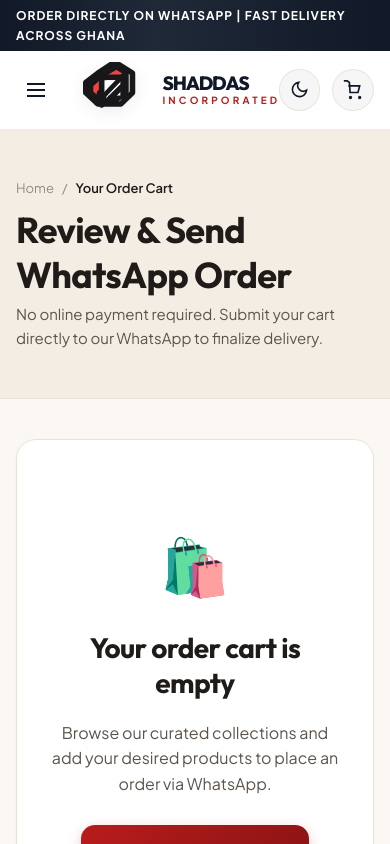
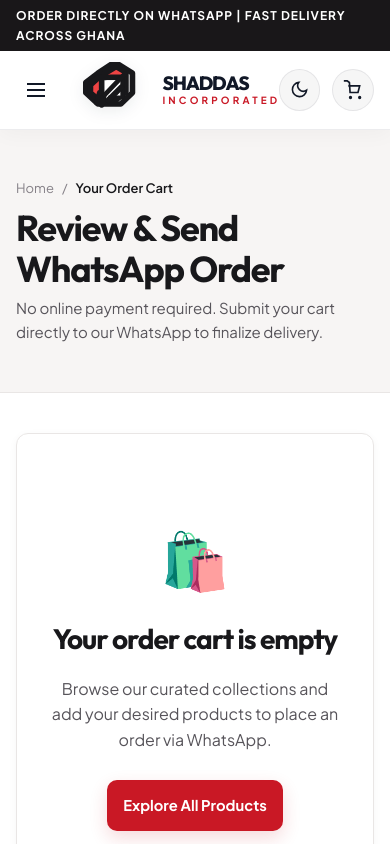
Before and after one commit to adjeiisaacagyare164/Shaddas, an Angular app in the folder frontend/: page /cart in a window 390 px wide. Shown: the top 844 px of the page. Built offline with nearby package versions, Linux system fonts and the light colour scheme.

Commit message:
Refresh Shaddas design tokens and responsive storefront styles

```diff
--- a/frontend/src/styles.css
+++ b/frontend/src/styles.css
@@ -1,422 +1,162 @@
-/* ==========================================================================
-  SHADDAS LUXURY DESIGN SYSTEM
-   Palette: Red + White + Cream Blend with Dark Mode Support
-   ========================================================================== */
+/* =====================================================================
+   SHADDAS — polished storefront system
+   Kept intentionally lightweight so every existing page and dashboard
+   continues to use the same tokens, routes, and shared components.
+   ===================================================================== */
+:root {
+  --color-primary-50: #fff1f1;
+  --color-primary-100: #ffe0e0;
+  --color-primary-200: #ffc7c7;
+  --color-primary-300: #ff9f9f;
+  --color-primary-400: #fa6666;
+  --color-primary-500: #e51d2a;
+  --color-primary-600: #c91825;
+  --color-primary-700: #a7131e;
+  --color-primary-800: #87121b;
+  --color-primary-900: #681019;
+  --color-primary-950: #39070c;
 
-:root {
-  /* Brand Crimson & Reds */
-  --color-primary-50: #FEF2F2;
-  --color-primary-100: #FEE2E2;
-  --color-primary-200: #FECACA;
-  --color-primary-300: #FCA5A5;
-  --color-primary-400: #F87171;
-  --color-primary-500: #EF4444;
-  --color-primary-600: #DC2626;
-  --color-primary-700: #B91C1C;
-  --color-primary-800: #991B1B;
-  --color-primary-900: #7F1D1D;
-  --color-primary-950: #450A0A;
-
-  /* Rich Cream & Warm Ivory Palette (Light Mode) */
-  --bg-body: #FBF8F3;            /* Rich warm silk cream */
-  --bg-surface: #FFFFFF;         /* Crisp pure white */
-  --bg-surface-soft: #F4EDE4;    /* Warm cream container */
-  --bg-surface-cream: #F8F2EA;   /* Silky cream card */
-  --bg-surface-elevated: #FFFDF9; /* Pure warm ivory */
-  --bg-surface-hover: #ECE3D6;
-
-  --text-primary: #1F1B18;       /* Deep warm charcoal */
-  --text-secondary: #5C544D;     /* Warm roasted stone */
-  --text-muted: #948B82;         /* Soft warm stone */
-  --text-inverse: #FFFFFF;
-
-  --border-subtle: #EBE2D5;
-  --border-strong: #D9CBBA;
-  --border-focus: #B91C1C;
-
-  /* Accent Red */
-  --brand-red: #B91C1C;
-  --brand-red-hover: #991B1B;
-  --brand-red-light: #FEE8E8;
-  --brand-red-glow: rgba(185, 28, 28, 0.22);
-  --brand-red-gradient: linear-gradient(135deg, #B91C1C 0%, #881313 100%);
-  --brand-cream-gradient: linear-gradient(180deg, #FBF8F3 0%, #F5EDE3 100%);
-
-  /* WhatsApp Green */
-  --whatsapp-green: #25D366;
-  --whatsapp-green-dark: #128C7E;
-  --whatsapp-glow: rgba(37, 211, 102, 0.25);
-
-  /* Accents */
-  --accent-gold: #D97706;
-  --accent-gold-light: #FEF3C7;
-  --success: #15803D;
-  --success-bg: #DCFCE7;
-  --danger: #DC2626;
-  --danger-bg: #FEE2E2;
-  --warning: #B45309;
-  --warning-bg: #FEF3C7;
-
-  /* Typography */
+  --bg-body: #fff;
+  --bg-surface: #fff;
+  --bg-surface-soft: #f7f5f4;
+  --bg-surface-cream: #f4f1ef;
+  --bg-surface-elevated: #fff;
+  --bg-surface-hover: #f0edeb;
+  --text-primary: #18181b;
+  --text-secondary: #57545a;
+  --text-muted: #858087;
+  --text-inverse: #fff;
+  --border-subtle: #e9e6e5;
+  --border-strong: #d7d1cf;
+  --border-focus: #c91825;
+  --brand-red: #c91825;
+  --brand-red-hover: #a7131e;
+  --brand-red-light: #fff0f0;
+  --brand-red-glow: rgba(201, 24, 37, .16);
+  --brand-red-gradient: #c91825;
+  --brand-cream-gradient: #fff;
+  --whatsapp-green: #168b50;
+  --whatsapp-green-dark: #116d40;
+  --whatsapp-glow: rgba(22, 139, 80, .16);
+  --accent-gold: #a46b32;
+  --accent-gold-light: #f8efe5;
+  --success: #16794a;
+  --success-bg: #e9f5ee;
+  --danger: #b91c1c;
+  --danger-bg: #fff0f0;
+  --warning: #98651e;
+  --warning-bg: #fff6e8;
   --font-heading: 'Outfit', -apple-system, BlinkMacSystemFont, 'Segoe UI', sans-serif;
   --font-body: 'Plus Jakarta Sans', -apple-system, BlinkMacSystemFont, 'Segoe UI', sans-serif;
   --font-price: 'Space Grotesk', 'Outfit', sans-serif;
-
-  /* Shadows */
-  --shadow-sm: 0 1px 3px 0 rgba(40, 20, 15, 0.04);
-  --shadow-md: 0 4px 10px -2px rgba(185, 28, 28, 0.05), 0 2px 6px -1px rgba(0, 0, 0, 0.04);
-  --shadow-lg: 0 12px 24px -4px rgba(60, 30, 20, 0.07), 0 4px 8px -2px rgba(0, 0, 0, 0.03);
-  --shadow-xl: 0 24px 36px -8px rgba(60, 30, 20, 0.09), 0 8px 16px -4px rgba(0, 0, 0, 0.04);
-  --shadow-crimson: 0 10px 25px -4px rgba(185, 28, 28, 0.35);
-
-  /* Radius */
+  --shadow-sm: 0 2px 8px rgba(24, 24, 27, .04);
+  --shadow-md: 0 8px 24px rgba(24, 24, 27, .07);
+  --shadow-lg: 0 18px 48px rgba(24, 24, 27, .1);
+  --shadow-xl: 0 24px 60px rgba(24, 24, 27, .13);
+  --shadow-crimson: 0 12px 28px rgba(201, 24, 37, .18);
   --radius-xs: 4px;
   --radius-sm: 8px;
-  --radius-md: 14px;
-  --radius-lg: 20px;
-  --radius-xl: 28px;
+  --radius-md: 12px;
+  --radius-lg: 16px;
+  --radius-xl: 22px;
   --radius-full: 9999px;
-
-  /* Transitions */
-  --transition-fast: 0.15s cubic-bezier(0.4, 0, 0.2, 1);
-  --transition-normal: 0.25s cubic-bezier(0.4, 0, 0.2, 1);
-  --transition-smooth: 0.35s cubic-bezier(0.16, 1, 0.3, 1);
-
-  /* Max Widths */
-  --container-max: 1240px;
+  --transition-fast: 150ms ease;
+  --transition-normal: 220ms ease;
+  --transition-smooth: 320ms cubic-bezier(.2,.8,.2,1);
+  --container-max: 1280px;
 }
 
-/* Dark Mode Theme */
 body.theme-dark {
-  --bg-body: #110E10;          /* Deep rich espresso charcoal */
-  --bg-surface: #1C1719;       /* Dark ruby-tinted slate */
-  --bg-surface-soft: #261F23;  /* Elevated warm charcoal */
-  --bg-surface-cream: #2E252A;
-  --bg-surface-elevated: #332A30;
-  --bg-surface-hover: #3E333A;
-
-  --text-primary: #FAF7F2;     /* Warm silk ivory */
-  --text-secondary: #CEC4BA;   /* Soft cream stone */
-  --text-muted: #91867D;       /* Muted grey */
-  --text-inverse: #1C1719;
-
-  --border-subtle: #31262B;
-  --border-strong: #4D3B45;
-  --border-focus: #EF4444;
-
-  --brand-red: #DC2626;
-  --brand-red-hover: #EF4444;
-  --brand-red-light: rgba(220, 38, 38, 0.2);
-  --brand-red-glow: rgba(239, 68, 68, 0.35);
-  --brand-red-gradient: linear-gradient(135deg, #DC2626 0%, #991B1B 100%);
-  --brand-cream-gradient: linear-gradient(180deg, #161214 0%, #110E10 100%);
-
-  --shadow-sm: 0 1px 3px 0 rgba(0, 0, 0, 0.4);
-  --shadow-md: 0 4px 12px -2px rgba(0, 0, 0, 0.5);
-  --shadow-lg: 0 10px 25px -4px rgba(0, 0, 0, 0.6);
-  --shadow-xl: 0 20px 35px -5px rgba(0, 0, 0, 0.7);
-  --shadow-crimson: 0 10px 30px -5px rgba(220, 38, 38, 0.45);
+  --bg-body: #171617;
+  --bg-surface: #201f20;
+  --bg-surface-soft: #292728;
+  --bg-surface-cream: #302d2e;
+  --bg-surface-elevated: #272526;
+  --bg-surface-hover: #383536;
+  --text-primary: #f8f6f5;
+  --text-secondary: #d0ccca;
+  --text-muted: #a39d9a;
+  --text-inverse: #18181b;
+  --border-subtle: #393536;
+  --border-strong: #4a4546;
+  --border-focus: #fa6666;
+  --brand-red: #ed3944;
+  --brand-red-hover: #ff5962;
+  --brand-red-light: rgba(237, 57, 68, .14);
+  --brand-red-glow: rgba(237, 57, 68, .2);
+  --brand-red-gradient: #c91825;
+  --brand-cream-gradient: #201f20;
+  --shadow-sm: 0 2px 8px rgba(0,0,0,.2);
+  --shadow-md: 0 8px 24px rgba(0,0,0,.24);
+  --shadow-lg: 0 18px 48px rgba(0,0,0,.28);
+  --shadow-xl: 0 24px 60px rgba(0,0,0,.34);
 }
 
-/* ==========================================================================
-   BASE & RESET
-   ========================================================================== */
+*, *::before, *::after { box-sizing: border-box; margin: 0; padding: 0; }
+html { font-size: 16px; scroll-behavior: smooth; -webkit-font-smoothing: antialiased; -moz-osx-font-smoothing: grayscale; }
+body { font-family: var(--font-body); background: var(--bg-body); color: var(--text-primary); line-height: 1.6; min-height: 100vh; overflow-x: hidden; transition: background-color var(--transition-normal), color var(--transition-normal); }
+h1,h2,h3,h4,h5,h6 { font-family: var(--font-heading); color: var(--text-primary); font-weight: 700; line-height: 1.16; letter-spacing: -.035em; }
+p { color: var(--text-secondary); }
+a { color: inherit; text-decoration: none; transition: color var(--transition-fast); }
+img { max-width: 100%; height: auto; display: block; }
+button,input,select,textarea { font: inherit; color: inherit; border: 0; background: none; }
+button { cursor: pointer; }
+button:focus-visible,a:focus-visible,input:focus-visible,select:focus-visible,textarea:focus-visible { outline: 3px solid rgba(201,24,37,.32); outline-offset: 3px; }
+.container { width: 100%; max-width: var(--container-max); margin-inline: auto; padding-inline: 1.5rem; }
 
-*, *::before, *::after {
-  box-sizing: border-box;
-  margin: 0;
-  padding: 0;
+.btn { display: inline-flex; align-items: center; justify-content: center; gap: .55rem; padding: .8rem 1.3rem; font-weight: 700; font-size: .92rem; border-radius: 10px; transition: transform var(--transition-fast), background var(--transition-fast), box-shadow var(--transition-fast), border-color var(--transition-fast); text-align: center; white-space: normal; user-select: none; }
+.btn:hover:not(:disabled) { transform: translateY(-2px); }
+.btn:active:not(:disabled) { transform: translateY(0); }
+.btn:disabled { opacity: .48; cursor: not-allowed; }
+.btn-primary { background: var(--brand-red); color: #fff; box-shadow: 0 7px 18px var(--brand-red-glow); }
+.btn-primary:hover:not(:disabled) { background: var(--brand-red-hover); box-shadow: 0 10px 24px var(--brand-red-glow); }
+.btn-secondary { background: var(--bg-surface); color: var(--text-primary); border: 1px solid var(--border-strong); }
+.btn-secondary:hover:not(:disabled) { border-color: var(--brand-red); color: var(--brand-red); }
+.btn-whatsapp { background: var(--whatsapp-green); color: #fff; font-weight: 700; }
+.btn-whatsapp:hover:not(:disabled) { background: var(--whatsapp-green-dark); }
+.btn-outline-red { background: transparent; color: var(--brand-red); border: 1px solid var(--brand-red); }
+.btn-outline-red:hover:not(:disabled) { background: var(--brand-red); color: #fff; }
+.btn-sm { padding: .55rem .85rem; font-size: .8rem; border-radius: 8px; }
+.btn-lg { padding: .95rem 1.45rem; font-size: 1rem; }
+.btn-icon { width: 2.55rem; min-width: 2.55rem; height: 2.55rem; padding: 0; border-radius: 9px; display: inline-flex; align-items: center; justify-content: center; }
+.card { background: var(--bg-surface); border: 1px solid var(--border-subtle); border-radius: var(--radius-lg); box-shadow: var(--shadow-sm); transition: transform var(--transition-normal), box-shadow var(--transition-normal), border-color var(--transition-normal); overflow: hidden; }
+.card-hover:hover { transform: translateY(-4px); box-shadow: var(--shadow-lg); border-color: var(--border-strong); }
+.badge { display: inline-flex; align-items: center; gap: .35rem; padding: .34rem .72rem; font-size: .68rem; font-weight: 800; letter-spacing: .08em; text-transform: uppercase; border-radius: 999px; }
+.badge-red { background: var(--brand-red-light); color: var(--brand-red); border: 1px solid rgba(201,24,37,.12); }
+.badge-success { background: var(--success-bg); color: var(--success); }
+.badge-danger { background: var(--danger-bg); color: var(--danger); }
+.badge-cream { background: var(--bg-surface-soft); color: var(--text-secondary); border: 1px solid var(--border-subtle); }
+.form-group { margin-bottom: 1.15rem; display: flex; flex-direction: column; gap: .4rem; }
+.form-label { font-size: .86rem; font-weight: 700; color: var(--text-primary); }
+.form-input,.form-select,.form-textarea { width: 100%; padding: .8rem .95rem; border-radius: 10px; border: 1px solid var(--border-subtle); background: var(--bg-surface); color: var(--text-primary); font-size: .92rem; transition: border-color var(--transition-fast), box-shadow var(--transition-fast); }
+.form-input:focus,.form-select:focus,.form-textarea:focus { outline: none; border-color: var(--border-focus); box-shadow: 0 0 0 3px var(--brand-red-glow); }
+.form-input::placeholder,.form-textarea::placeholder { color: var(--text-muted); }
+.price-tag { font-family: var(--font-price); font-weight: 700; color: var(--brand-red); letter-spacing: -.02em; }
+
+/* Shared storefront refinements: affect all public and admin screens without changing their behavior. */
+.navbar-sticky { box-shadow: 0 4px 20px rgba(24,24,27,.035); }
+.announcement-bar { background: #191719 !important; color: #fff !important; }
+.logo-mark { background: var(--brand-red) !important; box-shadow: none !important; }
+.site-footer { margin-top: 0 !important; }
+.products-grid { grid-template-columns: repeat(auto-fill, minmax(230px, 1fr)); gap: 1.15rem !important; }
+.product-card { border-radius: 12px !important; }
+.product-card:hover { transform: translateY(-4px) !important; }
+.product-card .image-wrapper { aspect-ratio: 4 / 5 !important; padding-top: 0 !important; }
+.product-card .product-image { object-fit: cover; }
+
+::selection { color: #fff; background: var(--brand-red); }
+::-webkit-scrollbar { width: 8px; height: 8px; }
+::-webkit-scrollbar-track { background: var(--bg-surface-soft); }
+::-webkit-scrollbar-thumb { background: var(--border-strong); border-radius: 8px; }
+::-webkit-scrollbar-thumb:hover { background: var(--brand-red); }
+@keyframes fadeIn { from { opacity: 0; transform: translateY(8px); } to { opacity: 1; transform: translateY(0); } }
+.animate-fade-in { animation: fadeIn .35s cubic-bezier(.16,1,.3,1) forwards; }
+@media (max-width: 640px) {
+  .container { padding-inline: 1rem; }
+  .products-grid { grid-template-columns: repeat(2, minmax(0, 1fr)) !important; gap: .7rem !important; }
+  .btn-lg { padding: .85rem 1rem; font-size: .92rem; }
+  .card { border-radius: 12px; }
 }
-
-html {
-  font-size: 16px;
-  scroll-behavior: smooth;
-  -webkit-font-smoothing: antialiased;
-  -moz-osx-font-smoothing: grayscale;
+@media (prefers-reduced-motion: reduce) {
+  *, *::before, *::after { scroll-behavior: auto !important; animation-duration: .01ms !important; animation-iteration-count: 1 !important; transition-duration: .01ms !important; }
 }
-
-body {
-  font-family: var(--font-body);
-  background-color: var(--bg-body);
-  color: var(--text-primary);
-  line-height: 1.6;
-  min-height: 100vh;
-  transition: background-color var(--transition-normal), color var(--transition-normal);
-  overflow-x: hidden;
-}
-
-h1, h2, h3, h4, h5, h6 {
-  font-family: var(--font-heading);
-  color: var(--text-primary);
-  font-weight: 700;
-  line-height: 1.25;
-  letter-spacing: -0.02em;
-}
-
-p {
-  color: var(--text-secondary);
-}
-
-a {
-  color: inherit;
-  text-decoration: none;
-  transition: color var(--transition-fast);
-}
-
-img {
-  max-width: 100%;
-  height: auto;
-  display: block;
-}
-
-button, input, select, textarea {
-  font-family: inherit;
-  font-size: inherit;
-  color: inherit;
-  border: none;
-  background: none;
-}
-
-button {
-  cursor: pointer;
-}
-
-/* Layout Utilities */
-.container {
-  width: 100%;
-  max-width: var(--container-max);
-  margin-left: auto;
-  margin-right: auto;
-  padding-left: 1.5rem;
-  padding-right: 1.5rem;
-}
-
-@media (max-width: 640px) {
-  .container {
-    padding-left: 1rem;
-    padding-right: 1rem;
-  }
-}
-
-/* ==========================================================================
-   BUTTONS & ACTIONS
-   ========================================================================== */
-
-.btn {
-  display: inline-flex;
-  align-items: center;
-  justify-content: center;
-  gap: 0.5rem;
-  padding: 0.75rem 1.5rem;
-  font-weight: 600;
-  font-size: 0.9375rem;
-  border-radius: var(--radius-md);
-  transition: all var(--transition-normal);
-  text-align: center;
-  white-space: nowrap;
-  user-select: none;
-}
-
-.btn-primary {
-  background: var(--brand-red-gradient);
-  color: #FFFFFF;
-  box-shadow: 0 4px 14px 0 var(--brand-red-glow);
-}
-
-.btn-primary:hover {
-  background: linear-gradient(135deg, var(--color-primary-600) 0%, var(--color-primary-800) 100%);
-  transform: translateY(-2px);
-  box-shadow: 0 6px 20px 0 var(--brand-red-glow);
-}
-
-.btn-primary:active {
-  transform: translateY(0);
-}
-
-.btn-secondary {
-  background-color: var(--bg-surface-cream);
-  color: var(--text-primary);
-  border: 1px solid var(--border-subtle);
-}
-
-.btn-secondary:hover {
-  background-color: var(--bg-surface-hover);
-  border-color: var(--border-strong);
-  color: var(--brand-red);
-}
-
-.btn-whatsapp {
-  background: linear-gradient(135deg, #25D366 0%, #128C7E 100%);
-  color: #FFFFFF;
-  font-weight: 700;
-  box-shadow: 0 4px 15px var(--whatsapp-glow);
-}
-
-.btn-whatsapp:hover {
-  background: linear-gradient(135deg, #2EE070 0%, #159E8E 100%);
-  transform: translateY(-2px);
-  box-shadow: 0 8px 25px var(--whatsapp-glow);
-}
-
-.btn-outline-red {
-  background-color: transparent;
-  color: var(--brand-red);
-  border: 1.5px solid var(--brand-red);
-}
-
-.btn-outline-red:hover {
-  background-color: var(--brand-red);
-  color: #FFFFFF;
-  transform: translateY(-2px);
-  box-shadow: 0 4px 15px var(--brand-red-glow);
-}
-
-.btn-sm {
-  padding: 0.45rem 0.9rem;
-  font-size: 0.8125rem;
-  border-radius: var(--radius-sm);
-}
-
-.btn-lg {
-  padding: 0.95rem 2rem;
-  font-size: 1.0625rem;
-  border-radius: var(--radius-md);
-}
-
-.btn-icon {
-  width: 2.5rem;
-  height: 2.5rem;
-  padding: 0;
-  border-radius: var(--radius-full);
-  display: inline-flex;
-  align-items: center;
-  justify-content: center;
-}
-
-/* ==========================================================================
-   CARDS & CONTAINERS
-   ========================================================================== */
-
-.card {
-  background-color: var(--bg-surface);
-  border: 1px solid var(--border-subtle);
-  border-radius: var(--radius-lg);
-  box-shadow: var(--shadow-sm);
-  transition: transform var(--transition-normal), box-shadow var(--transition-normal), border-color var(--transition-normal);
-  overflow: hidden;
-}
-
-.card-hover:hover {
-  transform: translateY(-4px);
-  box-shadow: var(--shadow-lg);
-  border-color: var(--border-strong);
-}
-
-.badge {
-  display: inline-flex;
-  align-items: center;
-  gap: 0.35rem;
-  padding: 0.28rem 0.8rem;
-  font-size: 0.75rem;
-  font-weight: 700;
-  letter-spacing: 0.04em;
-  text-transform: uppercase;
-  border-radius: var(--radius-full);
-}
-
-.badge-red {
-  background-color: var(--brand-red-light);
-  color: var(--brand-red);
-  border: 1px solid rgba(185, 28, 28, 0.2);
-}
-
-.badge-success {
-  background-color: var(--success-bg);
-  color: var(--success);
-}
-
-.badge-danger {
-  background-color: var(--danger-bg);
-  color: var(--danger);
-}
-
-.badge-cream {
-  background-color: var(--bg-surface-cream);
-  color: var(--text-secondary);
-  border: 1px solid var(--border-subtle);
-}
-
-/* ==========================================================================
-   FORMS & INPUTS
-   ========================================================================== */
-
-.form-group {
-  margin-bottom: 1.25rem;
-  display: flex;
-  flex-direction: column;
-  gap: 0.4rem;
-}
-
-.form-label {
-  font-size: 0.875rem;
-  font-weight: 600;
-  color: var(--text-primary);
-}
-
-.form-input, .form-select, .form-textarea {
-  width: 100%;
-  padding: 0.75rem 1rem;
-  border-radius: var(--radius-md);
-  border: 1.5px solid var(--border-subtle);
-  background-color: var(--bg-surface);
-  color: var(--text-primary);
-  font-size: 0.9375rem;
-  transition: all var(--transition-fast);
-}
-
-.form-input:focus, .form-select:focus, .form-textarea:focus {
-  outline: none;
-  border-color: var(--border-focus);
-  box-shadow: 0 0 0 3px var(--brand-red-glow);
-}
-
-.form-input::placeholder, .form-textarea::placeholder {
-  color: var(--text-muted);
-}
-
-/* Price formatting */
-.price-tag {
-  font-family: var(--font-price);
-  font-weight: 700;
-  color: var(--brand-red);
-  letter-spacing: -0.01em;
-}
-
-/* Animations */
-@keyframes fadeIn {
-  from { opacity: 0; transform: translateY(8px); }
-  to { opacity: 1; transform: translateY(0); }
-}
-
-.animate-fade-in {
-  animation: fadeIn 0.35s cubic-bezier(0.16, 1, 0.3, 1) forwards;
-}
-
-/* Scrollbars */
-::-webkit-scrollbar {
-  width: 8px;
-  height: 8px;
-}
-
-::-webkit-scrollbar-track {
-  background: var(--bg-body);
-}
-
-::-webkit-scrollbar-thumb {
-  background: var(--border-strong);
-  border-radius: 4px;
-}
-
-::-webkit-scrollbar-thumb:hover {
-  background: var(--brand-red);
-}
```
